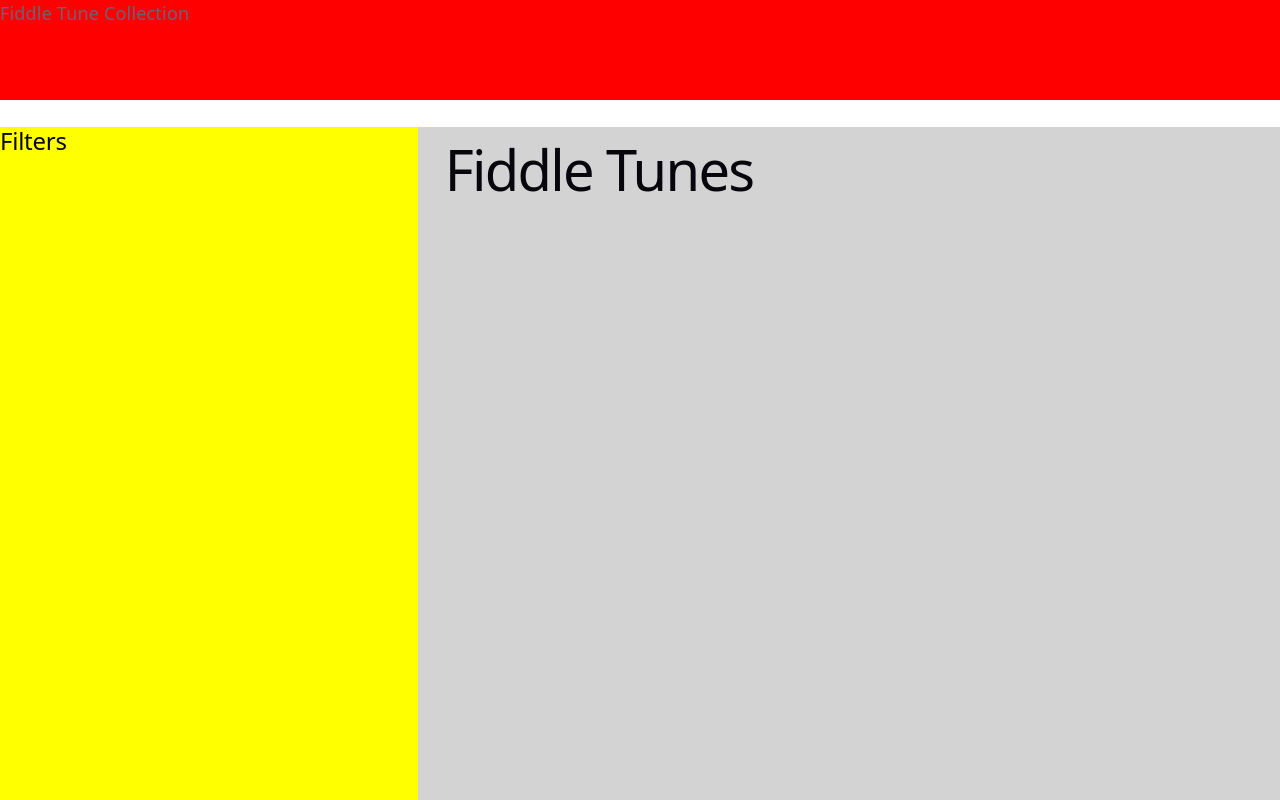
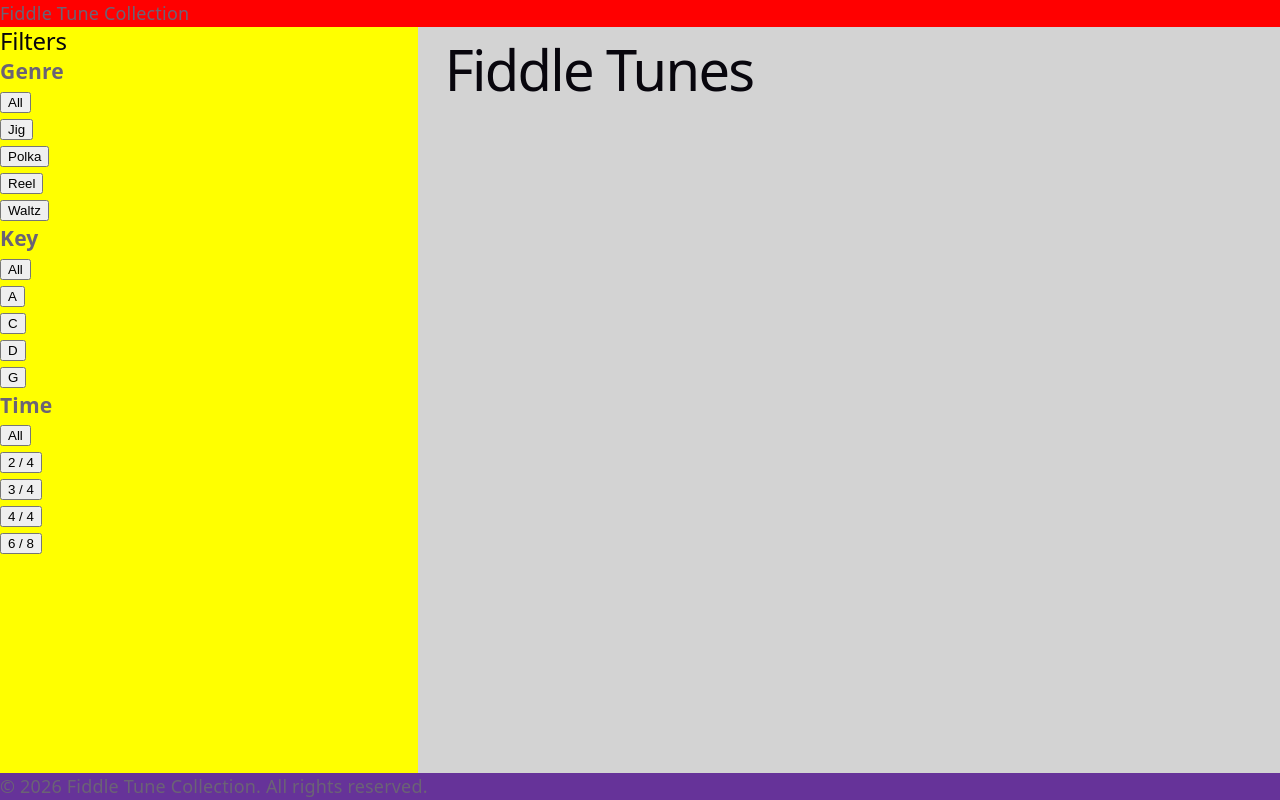
Before and after one commit to billadams/FiddleTuneCollection, a React (Vite) app in the folder fiddletunecollection.client/: page / in a window 1280 px wide. Shown: the top 800 px of the page. Built offline with nearby package versions, Linux system fonts and the light colour scheme.

Commit message:
Impot FontAwesome npm packages. Added modal component. CSS cleanup.

```diff
--- a/fiddletunecollection.client/package.json
+++ b/fiddletunecollection.client/package.json
@@ -10,6 +10,10 @@
     "preview": "vite preview"
   },
   "dependencies": {
+    "@fortawesome/fontawesome-svg-core": "^7.3.1",
+    "@fortawesome/free-brands-svg-icons": "^7.3.1",
+    "@fortawesome/free-solid-svg-icons": "^7.3.1",
+    "@fortawesome/react-fontawesome": "^3.5.0",
     "react": "^19.2.8",
     "react-dom": "^19.2.8",
     "react-router": "^8.4.0"
--- a/fiddletunecollection.client/src/App.css
+++ b/fiddletunecollection.client/src/App.css
@@ -1,33 +1,34 @@
 .page {
   display: grid;
-  grid-template:
-    [row1-start] "header" 100px [row1-end]
-    [row2-start] "content" 800px [row2-end]
-    [row3-start] "footer" 50px [row3-end]
-    / 1fr;
-  gap: 1.5rem;
+  min-height: 100dvh;
+  grid-template-rows: auto 1fr auto;
 }
 
 .header {
-  grid-area: header;
   background-color: red;
 }
 
 .content {
-  grid-area: content;
-  display: grid;
-  gap: 1.5rem;
-  grid-template-columns: 1fr 2fr;
-  height: 800px;
+
+  @media screen and (min-width: 768px) {
+    display: grid;
+    gap: 1.5rem;
+    grid-template-columns: 1fr 2fr;
+  }
+
   background-color: lightgray;
 }
 
 aside {
-  height: 800px;
+
+  @media screen and (min-width: 768px) {
+    order: -1;
+  }
+
   background-color: yellow;
 }
 
+
 footer {
-  grid-area: footer;
   background-color: rebeccapurple;
 }
--- a/fiddletunecollection.client/src/App.tsx
+++ b/fiddletunecollection.client/src/App.tsx
@@ -12,10 +12,10 @@ function App() {
     <div className='page'>
       <Header />
       <div className='content'>
-        <Sidebar />
         <main>
           <Outlet />
         </main>
+        <Sidebar />
       </div>
       <Footer />
     </div>
--- a/fiddletunecollection.client/src/components/Filters.tsx
+++ b/fiddletunecollection.client/src/components/Filters.tsx
@@ -1,6 +1,38 @@
+
+
 function Filters() {
   return (
-    <p>Hello world!</p>
+    <div className='filters'>
+      <ul>
+        <li><h3>Genre</h3>
+          <ul>
+            <li><button type='button'>All</button></li>
+            <li><button type='button'>Jig</button></li>
+            <li><button type='button'>Polka</button></li>
+            <li><button type='button'>Reel</button></li>
+            <li><button type='button'>Waltz</button></li>
+          </ul>
+        </li>
+        <li><h3>Key</h3>
+          <ul>
+            <li><button type='button'>All</button></li>
+            <li><button type='button'>A</button></li>
+            <li><button type='button'>C</button></li>
+            <li><button type='button'>D</button></li>
+            <li><button type='button'>G</button></li>
+          </ul>
+        </li>
+        <li><h3>Time</h3>
+           <ul>
+            <li><button type='button'>All</button></li>
+            <li><button type='button'>2 / 4</button></li>
+            <li><button type='button'>3 / 4</button></li>
+            <li><button type='button'>4 / 4</button></li>
+            <li><button type='button'>6 / 8</button></li>
+          </ul>
+        </li>
+      </ul>
+    </div>
   );
 }
 
--- a/fiddletunecollection.client/src/components/Sidebar.tsx
+++ b/fiddletunecollection.client/src/components/Sidebar.tsx
@@ -1,7 +1,10 @@
+import Filters from './Filters';
+
 function Sidebar() {
   return (
     <aside>
       <h2>Filters</h2>
+      <Filters />
     </aside>
   );
 }
```
Also changed, not shown: fiddletunecollection.client/src/components/Modal.tsx (added, +84 -0 lines), 1 other file (tests, documents, lock files or other folders).
